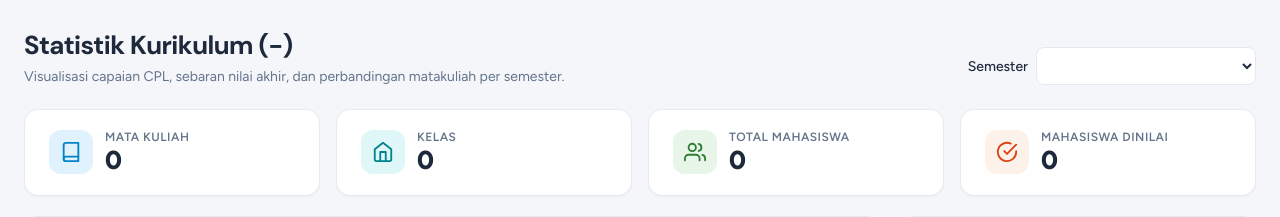
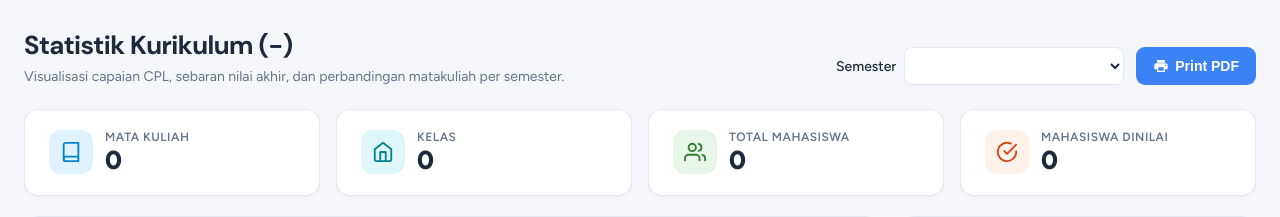
Before and after one commit to idris25muhammad/rubrix-assessment, a Python web app: template templates/statistics.html in a window 1280 px wide. Shown: the part 63-280 px from the top of the page. Run offline with Jinja, Linux system fonts and the light colour scheme; the template is opened without the code that fills it, so the values that code supplies are empty.

Commit message:
feat: add Print PDF button to curriculum statistics page

```diff
--- a/templates/statistics.html
+++ b/templates/statistics.html
@@ -9,12 +9,18 @@
     <h1>Statistik Kurikulum (<span id="program-label">-</span>)</h1>
     <p>Visualisasi capaian CPL, sebaran nilai akhir, dan perbandingan matakuliah per semester.</p>
   </div>
-  <div class="head-actions">
+  <div class="head-actions" style="display: flex; align-items: center; gap: 12px;">
     <div style="display: flex; align-items: center; gap: 8px;">
       <label for="stats-semester" style="font-size: 14px; font-weight: 500; color: var(--text);">Semester</label>
       <select id="stats-semester" class="search-input"
         style="width: 220px; height: 38px; border-radius: 8px; border: 1px solid var(--border); padding: 0 10px; font-size: 14px; background: var(--card); color: var(--text);"></select>
     </div>
+    <button class="btn btn-primary no-print" id="btn-print" style="display: inline-flex; align-items: center; gap: 6px; height: 38px;">
+      <svg viewBox="0 0 24 24" width="16" height="16" fill="currentColor">
+        <path d="M19 8H5c-1.66 0-3 1.34-3 3v6h4v4h12v-4h4v-6c0-1.66-1.34-3-3-3zm-3 11H8v-5h8v5zm3-7c-.55 0-1-.45-1-1s.45-1 1-1 1 .45 1 1-.45 1-1 1zm-1-9H6v4h12V3z"/>
+      </svg>
+      Print PDF
+    </button>
   </div>
 </section>
 
@@ -413,6 +419,10 @@
   document.addEventListener('DOMContentLoaded', () => {
     loadSemesters();
   });
+
+  document.getElementById('btn-print').addEventListener('click', () => {
+    window.print();
+  });
 </script>
 
 <style>
```
